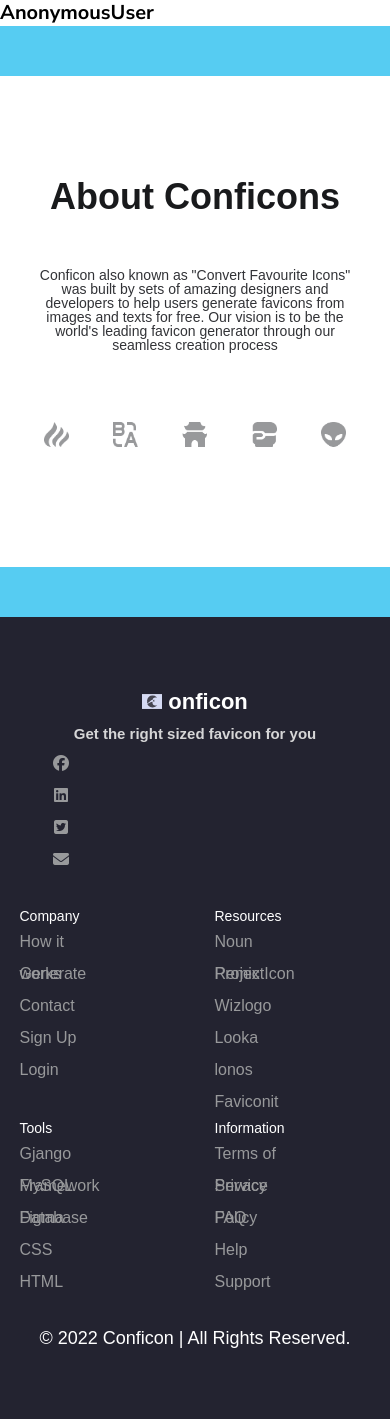
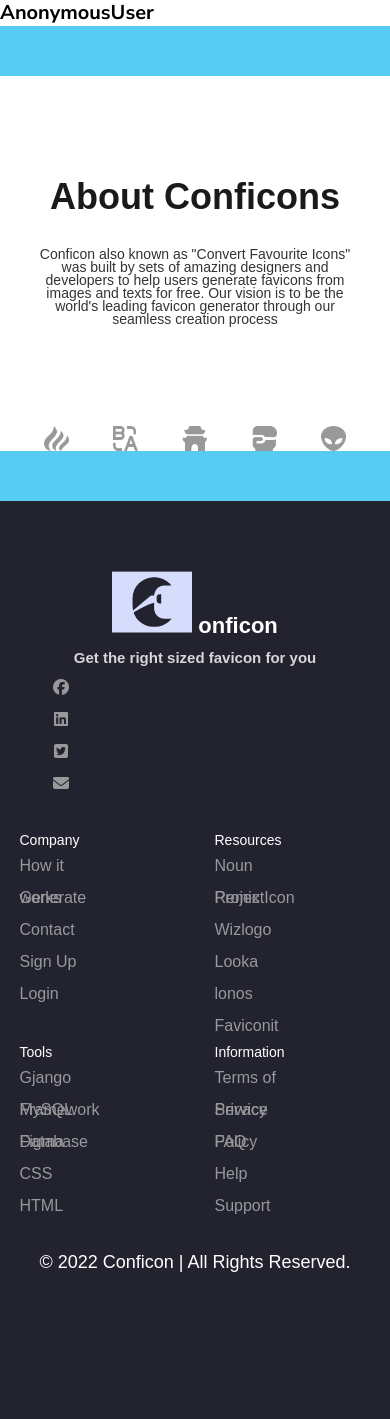
Before and after one commit to zuri-training/Favicon_gen-Team-68, a Django app: page / in a window 390 px wide. Shown: the part 1052-2471 px from the top of the page. After the commit the page ends 2324 px from the top, so only its background shows below. Run offline with Django 4.2, Linux system fonts and the light colour scheme; some libraries are stand-ins or nearby versions.

Commit message:
Footer update for new design

```diff
--- a/static/css/footer.css
+++ b/static/css/footer.css
@@ -11,7 +11,6 @@ Footer div h3,
   font-weight: 600;
 }
 #About_Conficons {
-    padding: 50px 0;
   text-align: center;
   background-color: white;
 }
@@ -19,14 +18,14 @@ Footer div h3,
   font-size: 36px;
   color: #191A1C;
   font-weight: 700;
-    padding: 200px 0 50px;
+  padding: 100px 0 50px;
 }
 #About_Conficons div p {
   color: #323337;
   line-height: 1.4rem;
   padding-bottom: 100px;
-    width: 70%;
-    font-size: 18px;
+  width: 80%;
+  font-size: 17px;
   margin: 0 auto;
 }
 #for_gap {
@@ -61,11 +60,10 @@ footer div#footer_top, footer div#footer_special {
   display: flex;
   line-height: 2.5rem;
   justify-content: space-evenly;
-    font-size: 15px;
   font-weight: normal;
 }
 footer div#footer_special{
-    width: 70%;
+  width: 60%;
   justify-content: space-between;
   padding-bottom: 80px;
 }
@@ -74,13 +72,15 @@ div.group {
 }
 span.spec {
   font-weight: normal;
-    font-size: 16px;
+  font-size: 17px;
   display: block;
   color: #D6D6D7;
 }
+.footer_column1{
+  text-align: center;
+}
 footer div#footer_top div span img{
-    width: 60px;
-    filter: opacity(0.8) drop-shadow(0 0 0 white);
+  width: 120px;
 }
 div.icons {
   display: flex;
@@ -90,26 +90,33 @@ div.icons {
   color: white;
   font-size: 30px;
 }
+footer div.copy-icon{
+  display: flex;
+  justify-content: space-evenly;
+}
 .copyright {
   color: white;
   font-size: 18px;
-    text-align: center;
   font-family: Dosis, sans-serif;
   font-weight: 400;
 }
-
+a#arrowup i{
+  color: white;
+  font-size: 35px;
+}
 @media(max-width:768px) {
   /* *, body, html{
       width: 100%;
   } */
   #About_Conficons {
       background-color: #56CCF2;
+      padding: 50px 0;
   }
   #About_Conficons div h2 {
       padding: 100px 0 50px;
   }
   #About_Conficons div p {
-        padding-bottom: 0;
+      padding-bottom: 80px;
       width: 80%;
       font-size: 15px;
       font-weight: 400;
@@ -117,7 +124,7 @@ div.icons {
   div.fav {
       justify-content:space-evenly;        ;
       background-color: white;
-        padding: 70px 0 200px;
+      padding: 50px 0 20px;
   }
   div.fav img{
       width: 35px;
@@ -145,7 +152,7 @@ div.icons {
       display: block;
   }
   footer div#footer_top div span img{
-        width: 25px;
+      width: 100px;
   }
   footer {
       background-color: #232330;
@@ -177,6 +184,10 @@ div.icons {
       font-family: Dosis, sans-serif;
       font-weight: 400;
   }
+  a#arrowup i{
+      color: white;
+      font-size: 25px;
+  }
 }
 @media(max-width:400px) {
   *, html {
@@ -184,18 +195,19 @@ div.icons {
       padding: 0%;
   }
   #About_Conficons div h2 {
-        padding: 100px 0 50px;
+      padding-bottom: 30px;
   }
   #About_Conficons div p {
-        padding-bottom: 0;
+      padding-bottom: 50px;
       width: 80%;
       font-size: 14px;
-        font-weight: 400;
+      font-weight: normal;
+      line-height: 1.3rem;
   }
   div.fav {
       justify-content:space-evenly;        ;
       background-color: white;
-        padding: 70px 0 120px;
+      padding: 50px 0 0;
   }
   div.fav img{
       width: 25px;
@@ -233,7 +245,7 @@ div.icons {
       display: block;
   }
   footer div#footer_top div span img{
-        width: 20px;
+      width: 80px;
   }
   footer {
       background-color: #232330;
@@ -265,4 +277,8 @@ div.icons {
       font-family: Dosis, sans-serif;
       font-weight: 400;
   }
+  a#arrowup i{
+      color: white;
+      font-size: 20px;
   }
+}
```
Lines whose indentation alone changed are shown as unchanged.
